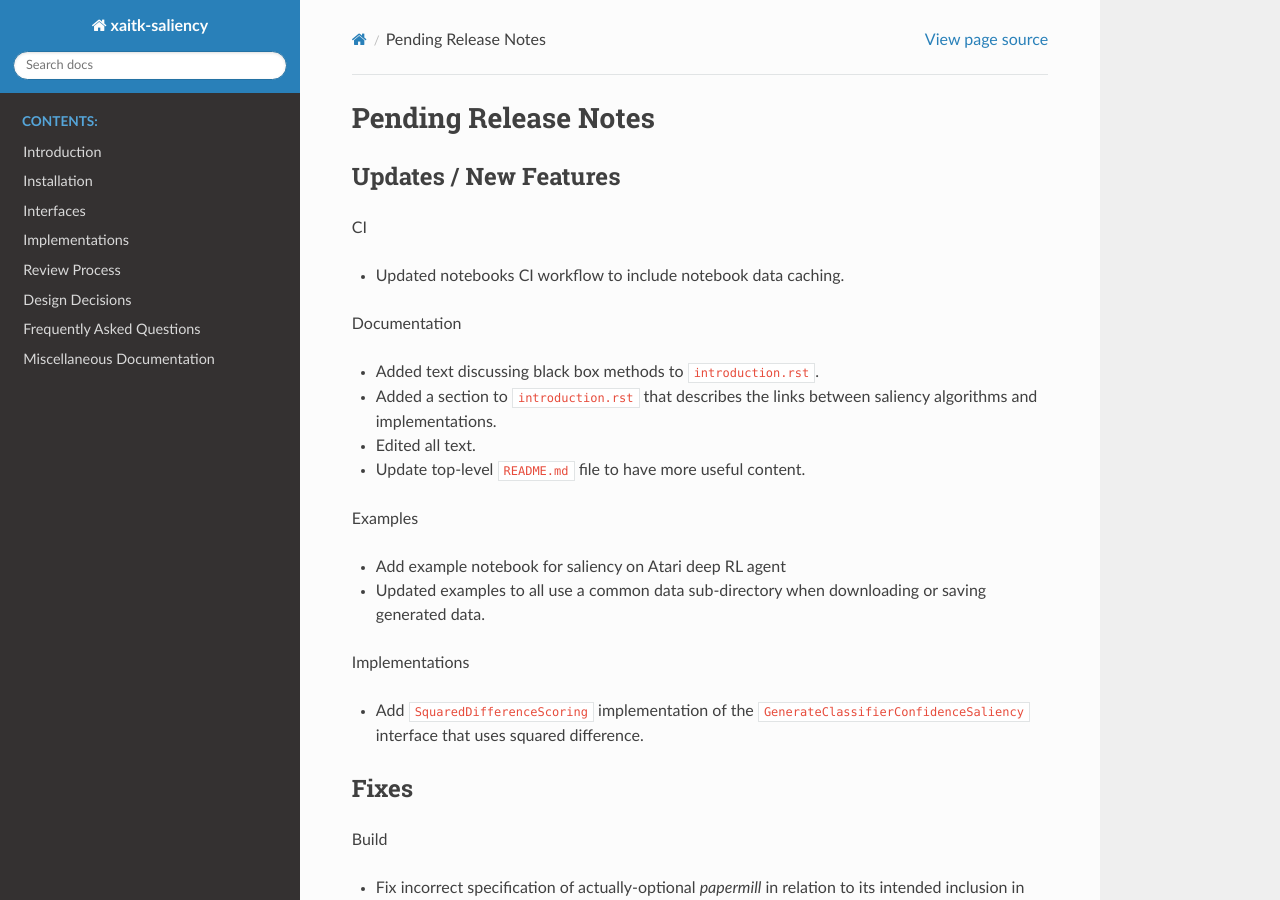
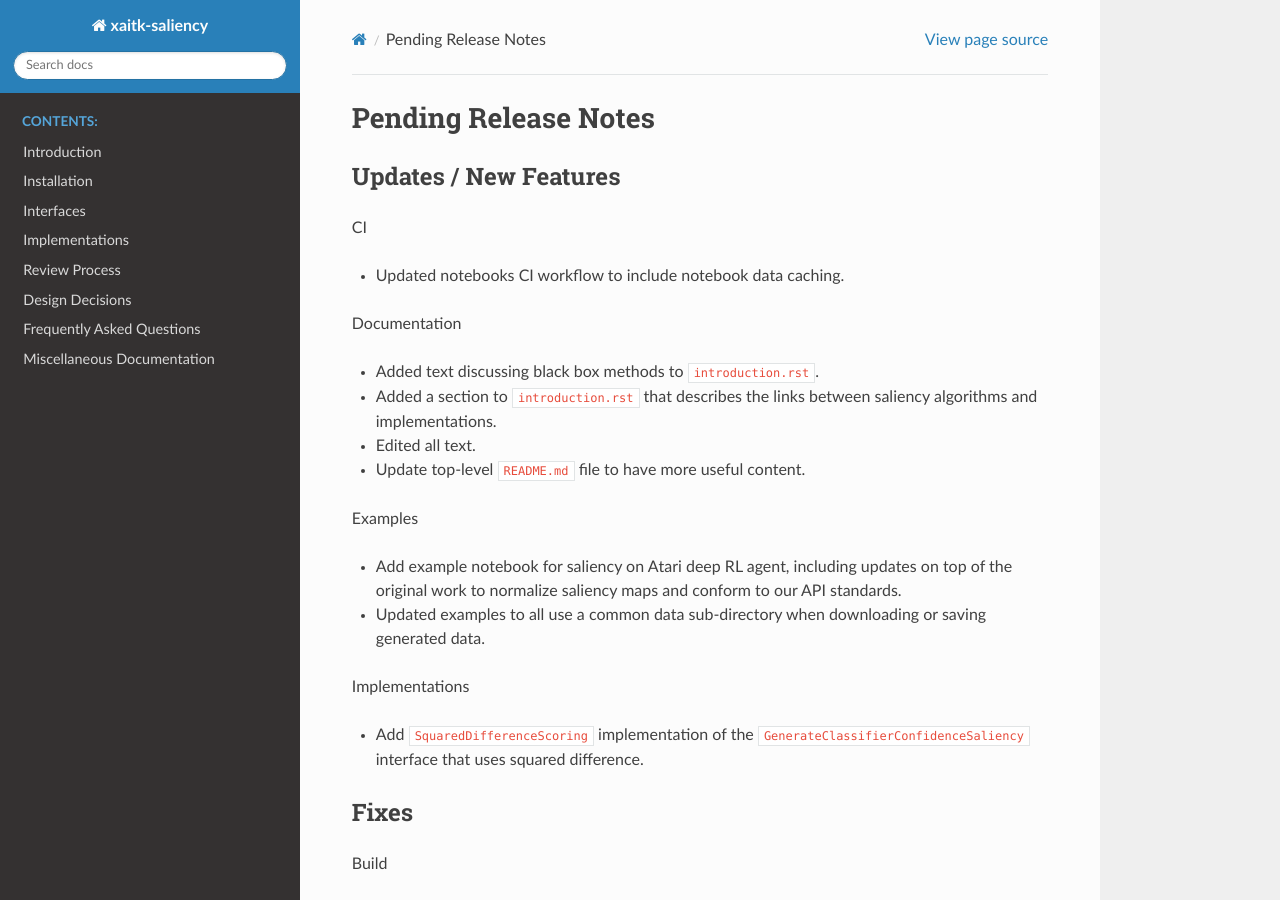
Before and after one commit to XAITK/xaitk-saliency, a Sphinx documentation site: the page built from docs/release_notes/pending_release.rst, in a window 1280 px wide and 900 px high. Built offline with Sphinx 7.4.7 and the Read the Docs theme 2.0.0, drawn with Linux system fonts in a browser that asks for light colours; pages that are not in the unit, such as notebooks, are missing from menus.

Commit message:
Normalize maps and use SquaredDifferenceScoring in Atari example

```diff
--- a/docs/release_notes/pending_release.rst
+++ b/docs/release_notes/pending_release.rst
@@ -20,7 +20,9 @@ Documentation
 
 Examples
 
-* Add example notebook for saliency on Atari deep RL agent
+* Add example notebook for saliency on Atari deep RL agent, including updates
+  on top of the original work to normalize saliency maps and conform to our
+  API standards.
 
 * Updated examples to all use a common data sub-directory when downloading or
   saving generated data.
```
Also changed, not shown: 1 other file.
